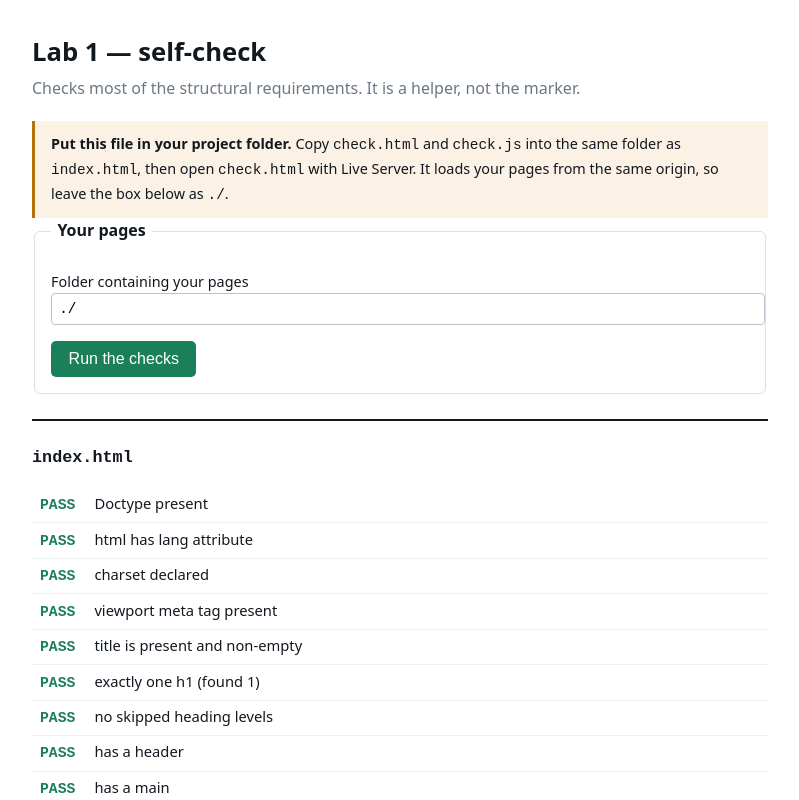
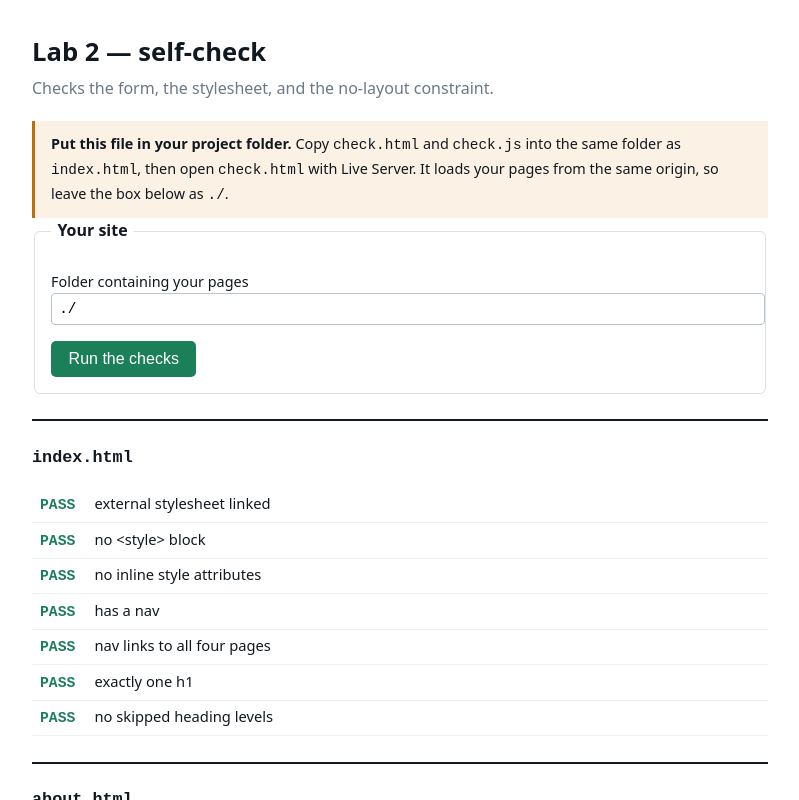
Before and after one commit to jobanpreet1835/cosc219-site, a plain HTML site: page check.html in a window 1280 px wide. Both pictures are taken after a click on the button "Run the checks". Shown: the top 800 px of the page, without its empty margins (240-1039 px from the left). Drawn offline with Linux system fonts and the light colour scheme.

Commit message:
Final commit

```diff
--- a/check.html
+++ b/check.html
@@ -3,7 +3,7 @@
 <head>
   <meta charset="UTF-8">
   <meta name="viewport" content="width=device-width, initial-scale=1.0">
-  <title>COSC 219 — Lab 1 self-check</title>
+  <title>COSC 219 — Lab 2 self-check</title>
   <style>
     body { font-family: system-ui, sans-serif; line-height: 1.6; margin: 2rem auto;
            max-width: 46rem; padding: 0 1rem; color: #12181F; }
@@ -21,7 +21,7 @@
     .page h2 { font-size: 1.05rem; font-family: monospace; }
     ul.res { list-style: none; padding: 0; }
     ul.res li { padding: .28rem .5rem; border-bottom: 1px solid #EEF2F5; font-size: .92rem; }
-    .pass { color: #1B7F5A; } .fail { color: #A62B23; } .warn { color: #B9700A; }
+    .pass { color: #1B7F5A; } .fail { color: #A62B23; }
     .mark { font-family: monospace; font-weight: bold; display: inline-block; width: 3.4rem; }
     .summary { margin-top: 1rem; padding: .7rem 1rem; border-left: 3px solid #2E5AAC;
                background: #F4F6F7; font-size: .95rem; }
@@ -31,8 +31,8 @@
 </head>
 <body>
 
-<h1>Lab 1 — self-check</h1>
-<p class="sub">Checks most of the structural requirements. It is a helper, not the marker.</p>
+<h1>Lab 2 — self-check</h1>
+<p class="sub">Checks the form, the stylesheet, and the no-layout constraint.</p>
 
 <div class="note">
   <b>Put this file in your project folder.</b> Copy <code>check.html</code> and
@@ -42,7 +42,7 @@
 </div>
 
 <fieldset>
-  <legend>Your pages</legend>
+  <legend>Your site</legend>
   <label for="base">Folder containing your pages</label>
   <input type="text" id="base" value="./">
   <button id="run" type="button">Run the checks</button>
@@ -51,10 +51,9 @@
 <div id="output"></div>
 
 <div class="note">
-  <b>Two things this cannot check.</b> It runs in your browser, so it cannot see
-  your commit history, and it cannot judge whether your <code>alt</code> text is
-  <em>meaningful</em> — only that it exists. It also does not replace the W3C
-  validator; run that too.
+  <b>What this cannot judge.</b> Whether your spacing is consistent, whether your
+  colours are readable, or whether you chose sensible selectors. It also does not
+  replace the W3C HTML and CSS validators, or tabbing through the page yourself.
 </div>
 
 <script src="check.js"></script>
--- a/check.js
+++ b/check.js
@@ -1,8 +1,7 @@
-/* COSC 219 — Lab 1 self-check
-   Fetches each page, parses it, and reports on the structural requirements.
-   Runs entirely in your browser. */
+/* COSC 219 — Lab 2 self-check
+   Fetches each page and the stylesheet, then reports on the requirements. */
 
-const PAGES = ["index.html", "about.html", "projects.html"];
+const PAGES = ["index.html", "about.html", "projects.html", "contact.html"];
 
 document.querySelector("#run").addEventListener("click", async () => {
   const btn = document.querySelector("#run");
@@ -12,15 +11,28 @@ document.querySelector("#run").addEventListener("click", async () => {
   if (!base) base = "./";
   if (!base.endsWith("/")) base += "/";
 
-  btn.disabled = true;
-  btn.textContent = "Checking…";
-  out.innerHTML = "";
+  btn.disabled = true; btn.textContent = "Checking…"; out.innerHTML = "";
+  let pass = 0, fail = 0;
+  const sheetHrefs = new Set();
 
-  let totalPass = 0, totalFail = 0;
-  const titles = [];
+  const render = (box, results) => {
+    const ul = document.createElement("ul");
+    ul.className = "res";
+    for (const r of results) {
+      r.ok ? pass++ : fail++;
+      const li = document.createElement("li");
+      const m = document.createElement("span");
+      m.className = "mark " + (r.ok ? "pass" : "fail");
+      m.textContent = r.ok ? "PASS" : "FAIL";
+      li.append(m);
+      li.append(document.createTextNode(r.label + (!r.ok && r.hint ? ` — ${r.hint}` : "")));
+      ul.append(li);
+    }
+    box.append(ul);
+  };
 
+  // ---------- pages ----------
   for (const page of PAGES) {
-    const url = base + page;
     const box = document.createElement("div");
     box.className = "page";
     box.innerHTML = `<h2>${page}</h2>`;
@@ -28,155 +40,221 @@ document.querySelector("#run").addEventListener("click", async () => {
 
     let html;
     try {
-      const res = await fetch(url);
+      const res = await fetch(base + page);
       if (!res.ok) {
         box.innerHTML += `<p class="fail">Could not load — HTTP ${res.status}.
-          Check the filename's capitalisation; GitHub Pages is case-sensitive.</p>`;
-        totalFail++;
-        continue;
+          Check the filename's capitalisation.</p>`;
+        fail++; continue;
       }
       html = await res.text();
-    } catch (err) {
-      box.innerHTML += `<p class="fail">Could not fetch this page.
-        Is the URL right, and is the repository public?</p>`;
-      totalFail++;
-      continue;
+    } catch {
+      box.innerHTML += `<p class="fail">Could not fetch. Is the repository public?</p>`;
+      fail++; continue;
     }
 
     const doc = new DOMParser().parseFromString(html, "text/html");
-    const results = [];
-    const check = (label, ok, hint = "") =>
-      results.push({ label, ok, hint });
+    const R = [];
+    const check = (label, ok, hint = "") => R.push({ label, ok, hint });
 
-    // --- document basics ---
-    check("Doctype present", /^\s*<!doctype html>/i.test(html));
-    check("html has lang attribute", doc.documentElement.hasAttribute("lang"));
-    check("charset declared", !!doc.querySelector("meta[charset]"));
-    check("viewport meta tag present", !!doc.querySelector('meta[name="viewport"]'));
+    // stylesheet linked, and no inline styling
+    const links = [...doc.querySelectorAll('link[rel="stylesheet"]')];
+    check("external stylesheet linked", links.length > 0);
+    links.forEach(l => sheetHrefs.add(l.getAttribute("href")));
+    check("no <style> block", doc.querySelectorAll("style").length === 0);
+    const inline = doc.querySelectorAll("[style]").length;
+    check("no inline style attributes", inline === 0, inline ? `${inline} found` : "");
 
-    const title = (doc.querySelector("title")?.textContent || "").trim();
-    check("title is present and non-empty", title.length > 0);
-    titles.push(title);
-
-    // --- headings ---
-    const h1s = doc.querySelectorAll("h1");
-    check(`exactly one h1 (found ${h1s.length})`, h1s.length === 1);
-
-    const levels = [...doc.querySelectorAll("h1,h2,h3,h4,h5,h6")]
-      .map(h => Number(h.tagName[1]));
-    let skipped = null;
-    for (let i = 1; i < levels.length; i++) {
-      if (levels[i] - levels[i - 1] > 1) { skipped = [levels[i - 1], levels[i]]; break; }
-    }
-    check("no skipped heading levels", skipped === null,
-          skipped ? `jumps from h${skipped[0]} to h${skipped[1]}` : "");
-
-    // --- landmarks ---
-    check("has a header", !!doc.querySelector("header"));
-    check("has a main", !!doc.querySelector("main"));
-    check("has a footer", !!doc.querySelector("footer"));
-
+    // nav includes all four pages
     const nav = doc.querySelector("nav");
     check("has a nav", !!nav);
     if (nav) {
       const hrefs = [...nav.querySelectorAll("a")].map(a => a.getAttribute("href") || "");
-      const linksAll = PAGES.every(p => hrefs.some(h => h.includes(p)));
-      check("nav links to all three pages", linksAll,
-            linksAll ? "" : `found: ${hrefs.join(", ") || "no links"}`);
+      const all = PAGES.every(p => hrefs.some(h => h.includes(p)));
+      check("nav links to all four pages", all,
+            all ? "" : "contact.html must be in the nav on every page");
     }
 
-    // --- images ---
-    const imgs = [...doc.querySelectorAll("img")];
-    if (page === "index.html") {
-      check("at least one image", imgs.length > 0);
-    }
-    const missingAlt = imgs.filter(i => !i.hasAttribute("alt"));
-    check(`every image has alt (${imgs.length} image${imgs.length === 1 ? "" : "s"})`,
-          missingAlt.length === 0,
-          missingAlt.length ? `${missingAlt.length} missing` : "");
-    const lazyAlt = imgs.filter(i => /^(image|photo|picture|img)\.?$/i
-                                       .test((i.getAttribute("alt") || "").trim()));
-    if (imgs.length && lazyAlt.length === 0) {
-      check("alt text is not a placeholder word", true);
-    } else if (lazyAlt.length) {
-      check("alt text is not a placeholder word", false,
-            "alt=\"image\" or similar describes nothing");
-    }
+    // document basics carried over from Lab 1
+    check("exactly one h1", doc.querySelectorAll("h1").length === 1);
+    const lv = [...doc.querySelectorAll("h1,h2,h3,h4,h5,h6")].map(h => +h.tagName[1]);
+    let skip = null;
+    for (let i = 1; i < lv.length; i++)
+      if (lv[i] - lv[i - 1] > 1) { skip = [lv[i - 1], lv[i]]; break; }
+    check("no skipped heading levels", skip === null,
+          skip ? `jumps from h${skip[0]} to h${skip[1]}` : "");
 
-    // --- NO CSS ---
-    const styleBlocks = doc.querySelectorAll("style").length;
-    const styleAttrs  = doc.querySelectorAll("[style]").length;
-    const cssLinks    = doc.querySelectorAll('link[rel="stylesheet"]').length;
-    check("no <style> block", styleBlocks === 0);
-    check("no inline style attributes", styleAttrs === 0,
-          styleAttrs ? `${styleAttrs} found` : "");
-    check("no stylesheet linked (Lab 1 is structure only)", cssLinks === 0);
+    // ---- the form ----
+    if (page === "contact.html") {
+      const form = doc.querySelector("form");
+      check("has a form", !!form);
+      if (form) {
+        const controls = [...form.querySelectorAll("input, select, textarea")];
+        const named = controls.filter(c => c.hasAttribute("name"));
+        check(`every control has a name (${named.length}/${controls.length})`,
+              named.length === controls.length);
 
-    // --- per-page requirements ---
-    if (page === "index.html") {
-      check("has a list (ul or ol)", !!doc.querySelector("ul, ol"));
-    }
+        // label association
+        const ids = new Set([...form.querySelectorAll("label[for]")]
+                            .map(l => l.getAttribute("for")));
+        const unlabelled = controls.filter(c => {
+          if (c.type === "submit" || c.type === "hidden") return false;
+          if (c.closest("label")) return false;
+          return !(c.id && ids.has(c.id));
+        });
+        check(`every control is labelled (${unlabelled.length} missing)`,
+              unlabelled.length === 0,
+              unlabelled.map(c => c.name || c.type).join(", "));
 
-    if (page === "about.html") {
-      const secs = doc.querySelectorAll("section").length;
-      check(`at least two sections (found ${secs})`, secs >= 2);
-      const fig = doc.querySelector("figure");
-      check("has a figure", !!fig);
-      check("that figure has a figcaption", !!(fig && fig.querySelector("figcaption")));
-      const blankTargets = [...doc.querySelectorAll('a[target="_blank"]')];
-      check("has an external link opening in a new tab", blankTargets.length > 0);
-      const unsafe = blankTargets.filter(a => !(a.getAttribute("rel") || "").includes("noopener"));
-      if (blankTargets.length) {
-        check('those links use rel="noopener"', unsafe.length === 0);
+        check("has a required text input",
+              !!form.querySelector('input[type="text"][required], input:not([type])[required]'));
+        check('has a required type="email" input',
+              !!form.querySelector('input[type="email"][required]'));
+
+        const sel = form.querySelector("select");
+        check("has a select", !!sel);
+        if (sel) check("select has 3+ options",
+                       sel.querySelectorAll("option").length >= 3);
+
+        const radios = [...form.querySelectorAll('input[type="radio"]')];
+        check(`has radio buttons (${radios.length})`, radios.length >= 2);
+        if (radios.length) {
+          const names = new Set(radios.map(r => r.getAttribute("name")));
+          check("radios share one name attribute", names.size === 1,
+                names.size > 1 ? `found ${names.size} different names` : "");
+          check("radios are inside a fieldset",
+                radios.every(r => !!r.closest("fieldset")));
+          const fs = radios[0].closest("fieldset");
+          check("that fieldset has a legend", !!(fs && fs.querySelector("legend")));
+        }
+        check("has a checkbox", !!form.querySelector('input[type="checkbox"]'));
+        check("has a textarea", !!form.querySelector("textarea"));
+        check("has a submit button",
+              !!form.querySelector('button[type="submit"], button:not([type]), input[type="submit"]'));
+
+        const ph = controls.filter(c => c.hasAttribute("placeholder") &&
+                                        !(c.id && ids.has(c.id)) && !c.closest("label"));
+        check("no placeholder used in place of a label", ph.length === 0);
       }
     }
 
+    // ---- the table ----
     if (page === "projects.html") {
-      const arts = doc.querySelectorAll("article").length;
-      check(`three articles (found ${arts})`, arts === 3);
       const table = doc.querySelector("table");
       check("has a table", !!table);
       if (table) {
         check("table has a caption", !!table.querySelector("caption"));
         check("table has a thead", !!table.querySelector("thead"));
+        check("table has a tbody", !!table.querySelector("tbody"));
         const ths = [...table.querySelectorAll("th")];
         check("header cells use scope",
-              ths.length > 0 && ths.every(th => th.hasAttribute("scope")));
+              ths.length > 0 && ths.every(t => t.hasAttribute("scope")));
       }
     }
 
-    // --- render ---
-    const ul = document.createElement("ul");
-    ul.className = "res";
-    for (const r of results) {
-      if (r.ok) totalPass++; else totalFail++;
-      const li = document.createElement("li");
-      const mark = document.createElement("span");
-      mark.className = "mark " + (r.ok ? "pass" : "fail");
-      mark.textContent = r.ok ? "PASS" : "FAIL";
-      li.append(mark);
-      li.append(document.createTextNode(r.label + (!r.ok && r.hint ? ` — ${r.hint}` : "")));
-      ul.append(li);
-    }
-    box.append(ul);
+    render(box, R);
   }
 
-  // --- cross-page check ---
-  const unique = new Set(titles.filter(Boolean));
-  const summary = document.createElement("div");
-  summary.className = "summary";
-  const distinct = unique.size === titles.filter(Boolean).length && titles.length > 0;
-  if (!distinct) totalFail++; else totalPass++;
+  // ---------- the stylesheet ----------
+  const box = document.createElement("div");
+  box.className = "page";
+  box.innerHTML = `<h2>stylesheet</h2>`;
+  out.append(box);
 
-  summary.innerHTML =
-    `<p><b>${totalPass} passed, ${totalFail} to fix.</b></p>
-     <p class="${distinct ? "pass" : "fail"}">
-       ${distinct ? "PASS" : "FAIL"} — each page has a distinct &lt;title&gt;</p>
-     <p style="color:#6B7885">Still to do by hand: run the W3C validator,
-     check every nav link from every page, confirm your commit history, and make
-     sure your alt text actually describes the image.</p>`;
-  out.append(summary);
+  const R = [];
+  const check = (label, ok, hint = "") => R.push({ label, ok, hint });
 
-  btn.disabled = false;
-  btn.textContent = "Run the checks";
+  check("all pages link the same single stylesheet", sheetHrefs.size === 1,
+        sheetHrefs.size > 1 ? `found ${sheetHrefs.size}: ${[...sheetHrefs].join(", ")}` : "");
+
+  let css = "";
+  for (const href of sheetHrefs) {
+    try {
+      const res = await fetch(new URL(href, new URL(base, location.href)).href);
+      if (res.ok) css += "\n" + await res.text();
+    } catch { /* ignore */ }
+  }
+
+  if (!css.trim()) {
+    check("stylesheet could be fetched", false, "check the href path");
+  } else {
+    check("stylesheet could be fetched", true);
+
+    // strip comments so commented-out code doesn't count
+    const clean = css.replace(/\/\*[\s\S]*?\*\//g, "");
+
+    // custom properties
+    const defined = [...clean.matchAll(/(--[\w-]+)\s*:/g)].map(m => m[1]);
+    const uniqueDefs = [...new Set(defined)];
+    check(`four or more custom properties defined (${uniqueDefs.length})`,
+          uniqueDefs.length >= 4);
+    const usedTwice = uniqueDefs.filter(n =>
+      (clean.match(new RegExp(`var\\(\\s*${n}\\b`, "g")) || []).length >= 2);
+    check(`each used at least twice (${usedTwice.length} of ${uniqueDefs.length})`,
+          uniqueDefs.length > 0 && usedTwice.length === uniqueDefs.length,
+          uniqueDefs.filter(n => !usedTwice.includes(n)).join(", "));
+
+    // box model
+    check("box-sizing: border-box is set", /box-sizing\s*:\s*border-box/.test(clean));
+    check("a max-width is used", /max-width\s*:/.test(clean));
+    check("a border-radius is used", /border-radius\s*:/.test(clean));
+
+    // selectors
+    check("descendant selector used", /\b[a-z]+\s+[a-z.#\[][\w.\-\[\]="']*\s*\{/i.test(clean));
+    check("class selector used", /\.[a-zA-Z][\w-]*\s*(\{|,|\s)/.test(clean));
+    check("attribute selector used", /\[[a-zA-Z-]+\s*[~^$*|]?=/.test(clean));
+    check(":hover style present", /:hover/.test(clean));
+    check(":focus style present", /:focus/.test(clean),
+          /:focus/.test(clean) ? "" : "keyboard users need this");
+
+    // If the outline is removed, something visible must replace it. Careful:
+    // "outline: none" itself contains the word "outline", so a naive search
+    // for a replacement passes on the very code it should catch.
+    const killedOutline = /outline\s*:\s*(none|0)\b/.test(clean);
+    if (killedOutline) {
+      const focusBlocks = clean.match(/:focus[^{]*\{[^}]*\}/g) || [];
+      const hasRealOutline = (block) => {
+        // Read the VALUE rather than pattern-matching around it. A lookahead
+        // after \s* can slide past the space and match "outline: none"
+        // as though it were a real value.
+        for (const m of block.matchAll(/outline\s*:\s*([^;}]+)/g)) {
+          const value = m[1].trim();
+          if (value !== "none" && value !== "0") return true;
+        }
+        return false;
+      };
+      const replaced = focusBlocks.some(b =>
+        /box-shadow\s*:/.test(b) ||
+        /border[\w-]*\s*:/.test(b) ||
+        /background[\w-]*\s*:/.test(b) ||
+        hasRealOutline(b));
+      check("outline removed, but something visible replaces it", replaced,
+            "outline: none with no replacement leaves keyboard users lost");
+    }
+
+    // typography
+    check("font-family declared", /font-family\s*:/.test(clean));
+    check("line-height declared", /line-height\s*:/.test(clean));
+    const remCount = (clean.match(/\d*\.?\d+rem/g) || []).length;
+    check(`rem units used (${remCount})`, remCount >= 3);
+    const pxFont = (clean.match(/font-size\s*:\s*\d+px/g) || []);
+    check("font-size not set in px", pxFont.length === 0,
+          pxFont.length ? `${pxFont.length} px font-size${pxFont.length > 1 ? "s" : ""}` : "");
+
+    // THE constraint
+    const flex = /display\s*:\s*(inline-)?flex/.test(clean);
+    const grid = /display\s*:\s*(inline-)?grid/.test(clean);
+    check("no display: flex (that's Lab 3)", !flex);
+    check("no display: grid (that's Lab 3)", !grid);
+  }
+
+  render(box, R);
+
+  const s = document.createElement("div");
+  s.className = "summary";
+  s.innerHTML = `<p><b>${pass} passed, ${fail} to fix.</b></p>
+    <p style="color:#6B7885">Still to do by hand: run both W3C validators, tab
+    through every page, and check your form at a narrow window width.</p>`;
+  out.append(s);
+
+  btn.disabled = false; btn.textContent = "Run the checks";
 });
```
Also changed, not shown: README.md.
